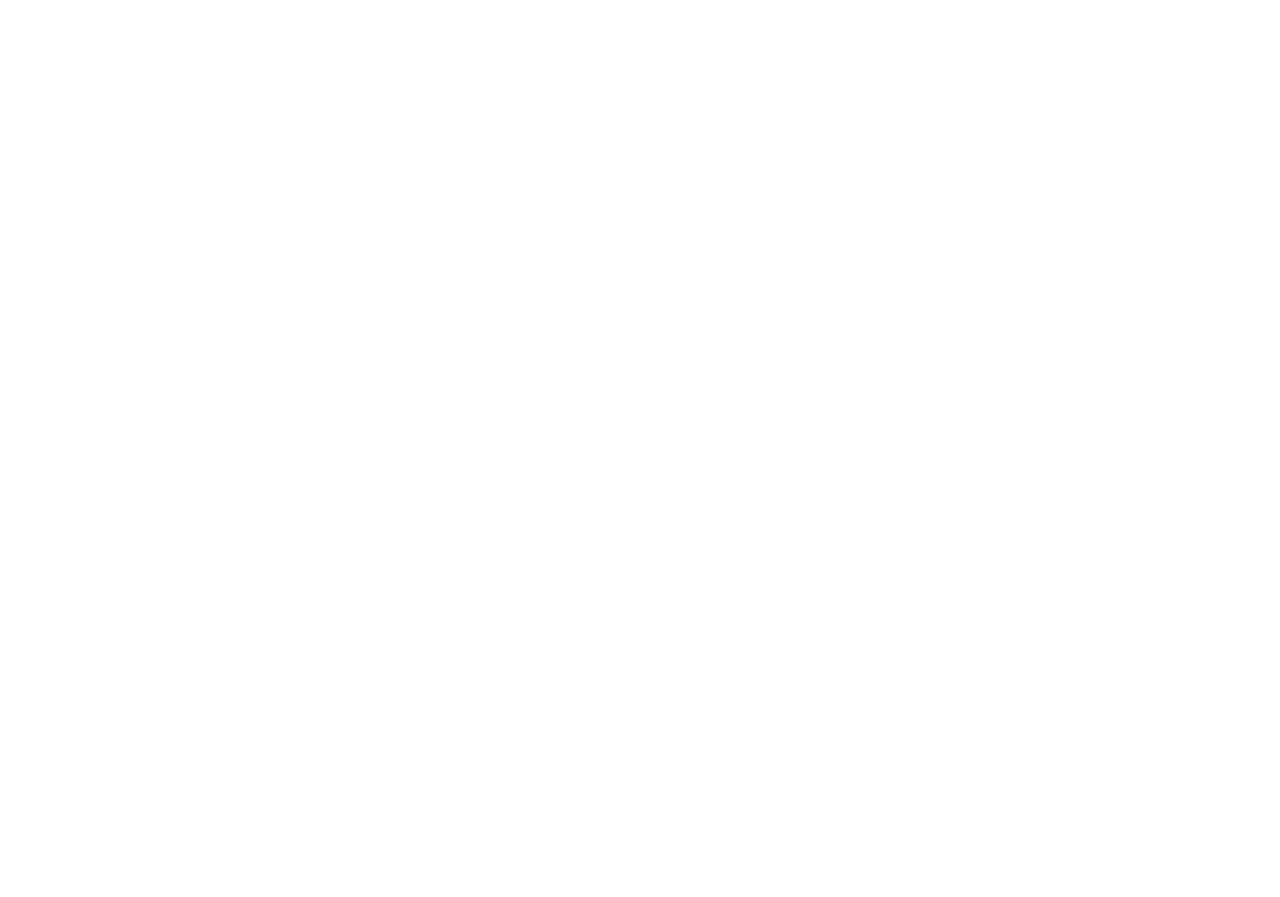
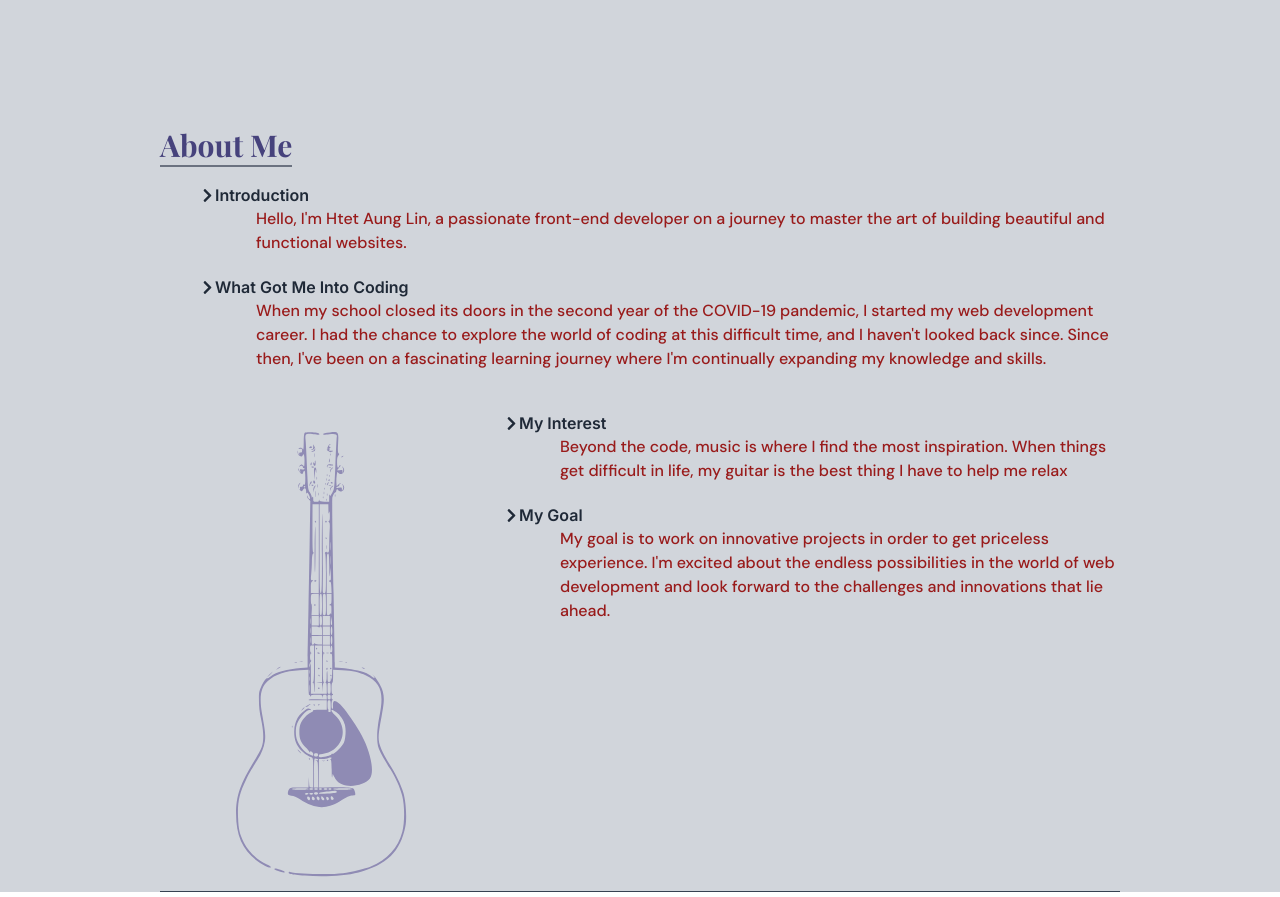
Before and after one commit to HTLA380/Personal_Portfolio, a Next.js app: page / in a window 1280 px wide. Shown: the part 801-1698 px from the top of the page. Before the commit the page ends 800 px from the top, so only its background shows below. Built offline with nearby package versions, Linux system fonts and the light colour scheme.

Commit message:
feat(home page): add about me section

```diff
--- a/src/app/page.tsx
+++ b/src/app/page.tsx
@@ -3,8 +3,12 @@
 import { AnimatePresence } from "framer-motion";
 import React from "react";
 import HeroSection from "@/containers/home-page/hero-section";
+import useMediaQuery from "@/hooks/useMediaQuery";
+import { DesktopAboutMe, MobileAboutMe } from "@/containers/home-page/about-me-section";
 
 const Home = () => {
+  const isDesktop = useMediaQuery("(min-width: 48rem)");
+
   return (
     <div className="app relative bg-gray-300 dark:bg-flat-black">
       <AnimatePresence mode="wait">
@@ -13,6 +17,9 @@ const Home = () => {
           className="relative flex items-center justify-center w-5/6 min-h-screen mx-auto border-b max-w-screen-smd md:items-start md:pt-56 scroll-effect border-b-gray-700">
           <HeroSection />
         </div>
+        <div className="w-5/6 max-w-screen-smd mx-auto h-full relative border-b border-b-gray-700">
+          {isDesktop ? <DesktopAboutMe /> : <MobileAboutMe />}
+        </div>
       </AnimatePresence>
     </div>
   );
--- /dev/null
+++ b/src/app/simulateSlowApiRequest.ts
@@ -0,0 +1,7 @@
+export function simulateSlowApiRequest(data: string, delay: number) {
+  return new Promise((resolve) => {
+    setTimeout(() => {
+      resolve(data);
+    }, delay);
+  });
+}
--- /dev/null
+++ b/src/components/sectionTItle/SectionTItle.tsx
@@ -0,0 +1,11 @@
+import React from "react";
+
+const SectionTitle = ({ content }: { content: string }) => {
+  return (
+    <h1 className="text-navy-blue dark:text-light-blue text-2xl sm:text-3xl relative inline-block before:w-full before:h-0.5 before:bg-gray-500 before:absolute before:-bottom-1 before:left-0 cursor-pointer font-playfair font-bold dark:font-normal">
+      {content}
+    </h1>
+  );
+};
+
+export default SectionTitle;
--- /dev/null
+++ b/src/containers/home-page/about-me-section/data.json
@@ -0,0 +1,18 @@
+[
+  {
+    "title": "Introduction",
+    "text": "Hello, I'm Htet Aung Lin, a passionate front-end developer on a journey to master the art of building beautiful and functional websites."
+  },
+  {
+    "title": "What Got Me Into Coding",
+    "text": "When my school closed its doors in the second year of the COVID-19 pandemic, I started my web development career. I had the chance to explore the world of coding at this difficult time, and I haven't looked back since. Since then, I've been on a fascinating learning journey where I'm continually expanding my knowledge and skills."
+  },
+  {
+    "title": "My Interest",
+    "text": "Beyond the code, music is where I find the most inspiration. When things get difficult in life, my guitar is the best thing I have to help me relax"
+  },
+  {
+    "title": "My Goal",
+    "text": "My goal is to work on innovative projects in order to get priceless experience. I'm excited about the endless possibilities in the world of web development and look forward to the challenges and innovations that lie ahead."
+  }
+]
--- /dev/null
+++ b/src/containers/home-page/about-me-section/index.tsx
@@ -0,0 +1,120 @@
+"use client";
+
+import React from "react";
+import { useState } from "react";
+import guitarImg from "../../assets/aboutme/guitar.svg";
+import data from "./data.json";
+
+import { FaChevronRight } from "react-icons/fa";
+import { FaChevronDown } from "react-icons/fa6";
+import AnimatedDiv from "@/components/animation/AnimateDiv";
+import SectionTitle from "@/components/sectionTItle/SectionTItle";
+import Image from "next/image";
+
+interface DesktopArticleProps {
+  title: string;
+  text: string;
+  delayTime?: number;
+  className?: string;
+}
+
+export const DesktopAboutMe = () => {
+  const DesktopArticle: React.FC<DesktopArticleProps> = ({ title, text, delayTime = 0, className }) => {
+    return (
+      <AnimatedDiv
+        variants={{
+          hidden: { opacity: 0 },
+          visible: { opacity: 1 },
+        }}
+        duration={0.5}
+        delayTime={delayTime}
+        className={className}>
+        <h4 className="text-gray-800 dark:text-gray-400 flex items-center font-semibold text-base">
+          <FaChevronRight size={15} />
+          {title}
+        </h4>
+        <p className="text-red-800 dark:text-pink font-dmSans ml-14 text-base font-medium dark:font-normal">{text}</p>
+      </AnimatedDiv>
+    );
+  };
+
+  return (
+    <section id="about me" className="pt-32 ">
+      <SectionTitle content="About Me" />
+
+      <DesktopArticle title={data[0].title} text={data[0].text} className="mt-5 ml-10" delayTime={0.25} />
+
+      <DesktopArticle title={data[1].title} text={data[1].text} delayTime={0.5} className="mt-5 ml-10" />
+
+      <div className="w-full flex justify-between items-start mt-10">
+        <span className="w-1/3 text-white h-[30rem] flex items-center justify-center relative">
+          <Image
+            src={"/assets/images/guitar.svg"}
+            alt="guitar"
+            width={260}
+            height={400}
+            className="select-none w-full"
+            draggable="false"
+            loading="lazy"
+          />
+        </span>
+        <div className="w-3/5">
+          <DesktopArticle title={data[2].title} text={data[2].text} delayTime={0.75} className="-ml-10" />
+          <DesktopArticle title={data[3].title} text={data[3].text} delayTime={1} className="-ml-10 mt-5" />
+        </div>
+      </div>
+    </section>
+  );
+};
+
+// =============================
+
+interface MobileAccordionProps {
+  title: string;
+  text: string;
+  id: string;
+}
+
+export const MobileAboutMe = () => {
+  const MobileAccordion: React.FC<MobileAccordionProps> = ({ title, text, id }) => {
+    const [open, setOpen] = useState(false);
+
+    return (
+      <div className="w-full bg-secondary py-3 px-4 rounded-md mb-3">
+        <input id={id ? id : "expandCollapse"} type="checkbox" checked={open} readOnly className="peer sr-only" />
+        <label
+          className="w-full flex justify-between items-center cursor-pointer"
+          htmlFor={id ? id : "expandCollapse"}
+          onClick={() => setOpen(!open)}>
+          <h4 className={"text-gray-400 font-semibold text-xs"}>{title}</h4>
+          <button className="text-white">
+            <FaChevronDown size={12} />
+          </button>
+        </label>
+        <div className="overflow-hidden h-0 peer-checked:h-auto peer-checked:my-3">
+          <p className={"text-pink text-xs/5"}>{text}</p>
+        </div>
+      </div>
+    );
+  };
+
+  return (
+    <section id="about me" className="pt-16 pb-10">
+      <SectionTitle content="About Me" />
+
+      <div className="mb-3 bg-secondary py-2 px-4 rounded-md mt-5">
+        <h4 className="text-gray-400 flex items-center font-semibold text-xs mb-1">{data[0].title}</h4>
+        <p className="text-pink font-dmSans text-xs/5 mb-3">{data[0].text}</p>
+      </div>
+
+      <div className="mb-3 bg-secondary py-2 px-4 rounded-md">
+        <h4 className="text-gray-400 flex items-center font-semibold text-xs mb-1">{data[3].title}</h4>
+        <p className="text-pink font-dmSans text-xs/5 mb-3">{data[3].text}</p>
+      </div>
+
+      <MobileAccordion title={data[1].title} id={"accordion-1"} text={data[1].text} />
+
+      <MobileAccordion title={data[2].title} id={"accordion-2"} text={data[2].text} />
+    </section>
+  );
+};
```
Also changed, not shown: public/assets/images/guitar.svg (added).
